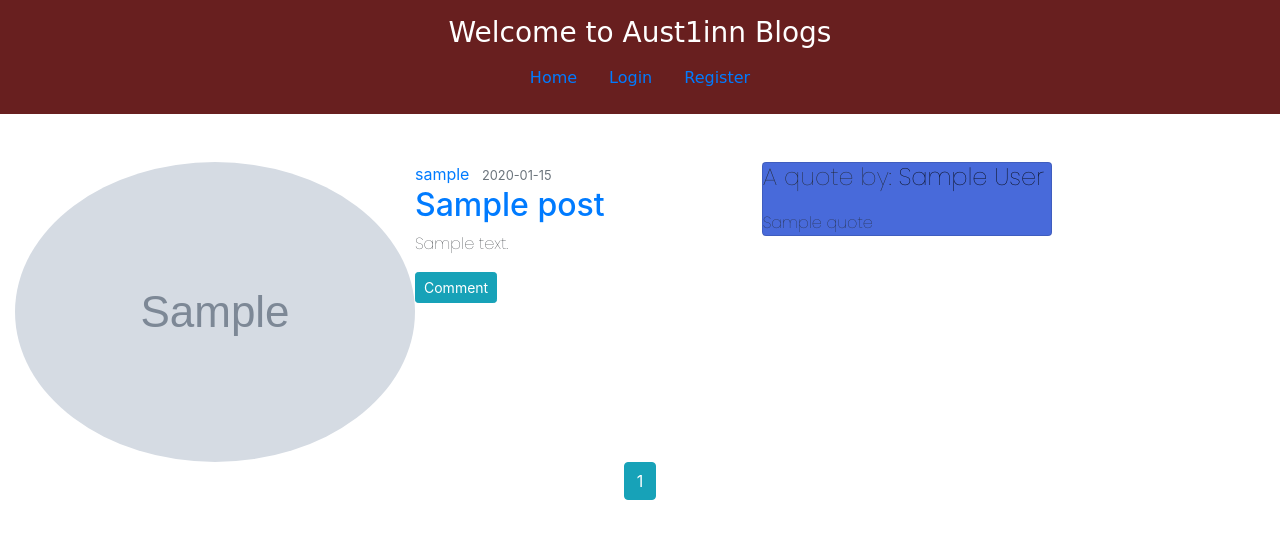
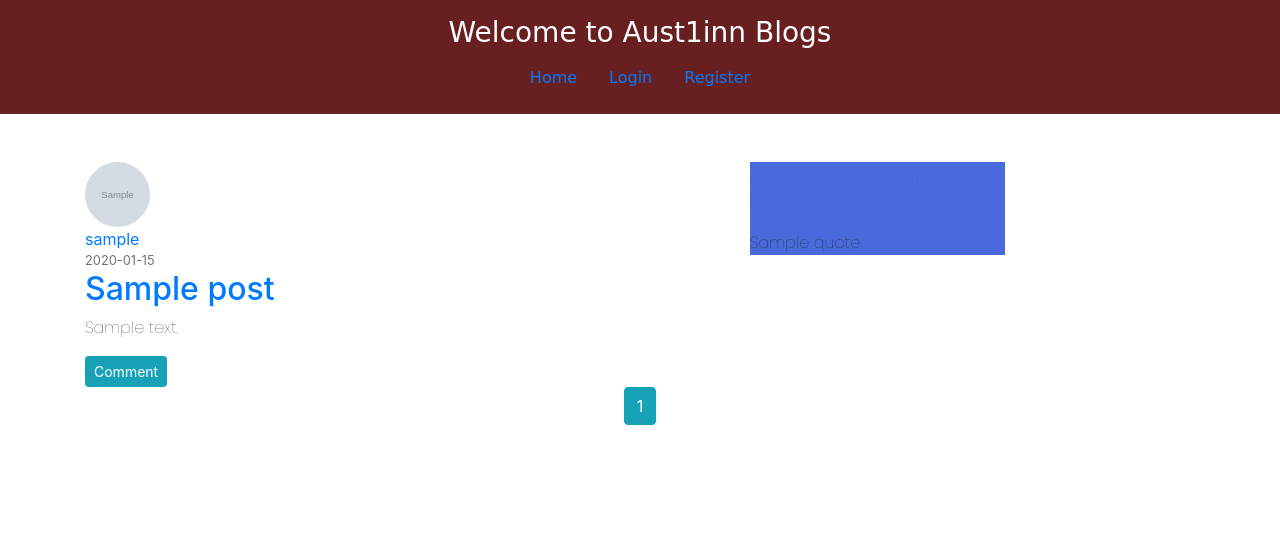
Before and after one commit to aust1inn/aust1inn_posts, a Flask app: page / in a window 1280 px wide. Shown: the top 539 px of the page. Run offline with Flask 2, Linux system fonts and the light colour scheme; tables that the repository leaves empty hold one stand-in row (values such as "Sample post"); grey boxes marked "Sample" are stand-in pictures; a database or web service that is not in the repository returns one stand-in record (values such as "Sample title"); data that the repository does not hold is empty; some libraries are stand-ins or nearby versions; some web fonts are replaced.

Commit message:
styles the homepage

```diff
--- a/app/static/CSS/main.css
+++ b/app/static/CSS/main.css
@@ -19,9 +19,22 @@
     background-color: rgb(72, 106, 218);
 }
 
+.myquote h4 {
+    color: royalblue;
+}
+
 .account-img {
-    height: 125px;
-    width: 125px;
+    height: 80px;
+    width: 80px;
     margin-right: 20px;
     margin-bottom: 16px;
   }
+  .article-img {
+    height: 65px;
+    width: 65px;
+    margin-right: 16px;
+  }
+  .myTitle{
+      display: flex;
+      flex-direction: column;
+  }
--- a/app/templates/comment.html
+++ b/app/templates/comment.html
@@ -2,7 +2,7 @@
 {% import 'bootstrap/wtf.html' as wtf %}
 
 {% block content %}
-    <div class="container" id="allcomments" >
+    <div class="container mt-5" id="allcomments" >
         <div class="row">
 
             {% if all_comments %}
--- a/app/templates/home.html
+++ b/app/templates/home.html
@@ -8,14 +8,15 @@
 
 <!-- Content block -->
 {% block content %}
-  <div class="container-fluid mt-5">
+  <div class="container ">
     <div class="row">
       <div class="col-md-7">
       {% for post in posts.items %}
-        <article class="media content-section">
-          <img class="rounded-circle article-img" src="{{ url_for('static', filename='profile_pics/' + post.author.image_file) }}">
+        <article class="media content-section mt-5">
           <div class="media-body">
-            <div class="article-metadata">
+            <img class="rounded-circle article-img" src="{{ url_for('static', filename='profile_pics/' + post.author.image_file) }}">
+
+            <div class="article-metadata myTitle">
               <a class="mr-2" href="{{ url_for('main.user_posts', username=post.author.username) }}">{{ post.author.username }}</a>
               <small class="text-muted">{{ post.date_posted.strftime('%Y-%m-%d') }}</small>
             </div>
@@ -28,10 +29,10 @@
 
       {% endfor %}
       </div>
-      <div class="col-md-3">
-        <div class="card myquote">
+      <div class="col-md-3 mt-5">
+        <div class=" myquote">
           <div class="card-title">
-              <h4>A quote by: <span style="color: rgb(3, 3, 3)">{{quote.author}}</span> </h4>
+              <h4>A quote by: <span >{{quote.author}}</span> </h4>
           </div>
           <p class="card-text">{{quote.quote}}</p>
       </div>
```
Also changed, not shown: app/static/profile_pics/default.jpg, 1 other file.
